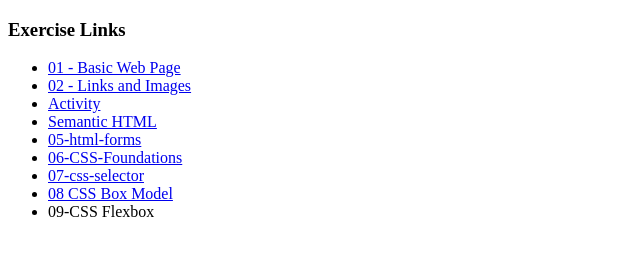
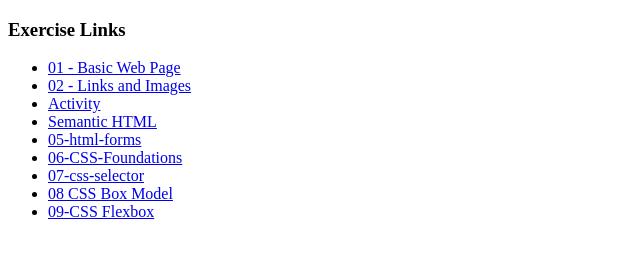
Before and after one commit to Gewist120109/wd82p, a plain HTML site: page index.html in a window 1280 px wide. Shown: the whole page, without its empty margins (0-640 px from the left). Drawn offline with Linux system fonts and the light colour scheme.

Commit message:
update root index file

```diff
--- a/index.html
+++ b/index.html
@@ -26,7 +26,7 @@
       <li><a href="06-css-foundations/index.html">06-CSS-Foundations</a></li>
       <li><a href="07-css-selector/index.html">07-css-selector</a></li>
       <li><a href="08_css_box_model/index.html">08 CSS Box Model</a></li>
-      <li><a href="09-css-flexbox/index.html"></a>09-CSS Flexbox</li>
+      <li><a href="09-css-flexbox/index.html">09-CSS Flexbox</a></li>
     </ul>
   </body>
 </html>
```
